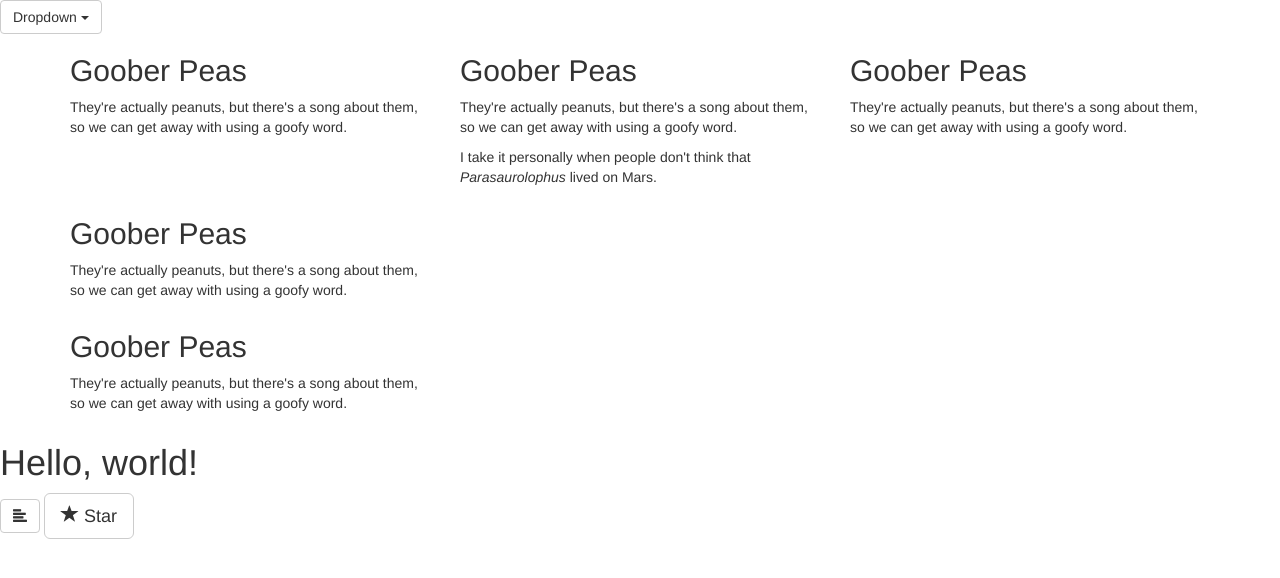
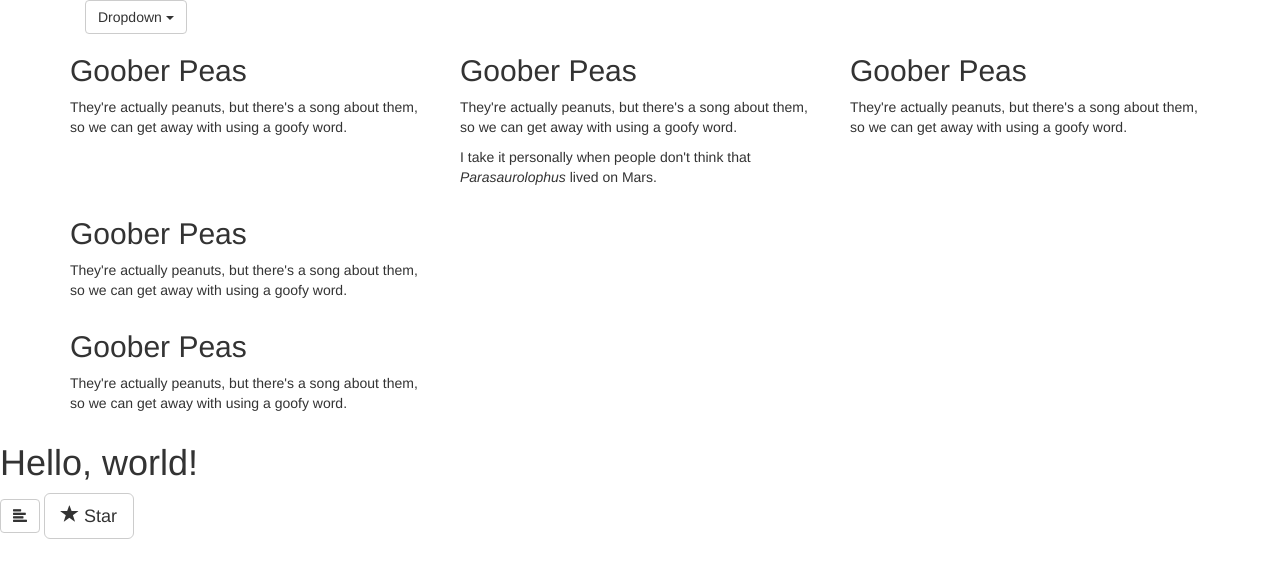
Before and after one commit to Diplodocee/bootstrapdoodle, a plain HTML site: page index.html in a window 1280 px wide. Drawn offline with nearby package versions, Linux system fonts and the light colour scheme.

Commit message:
Update index.html

```diff
--- a/index.html
+++ b/index.html
@@ -10,6 +10,8 @@
     <!-- Bootstrap -->
     <link href="css/bootstrap.min.css" rel="stylesheet">
 
+    <div class="container">
+    <div class="col-md-12">
     <div class="dropdown">
        <button class="btn btn-default dropdown-toggle" type="button" id="dropdownMenu1" data-toggle="dropdown" aria-haspopup="true" aria-expanded="true">
          Dropdown
@@ -22,6 +24,8 @@
            <li role="separator" class="divider"></li>
            <li><a href="#">Separated link</a></li>
        </ul>
+    </div>
+    </div>
     </div>
 
     <div class="container">
```
